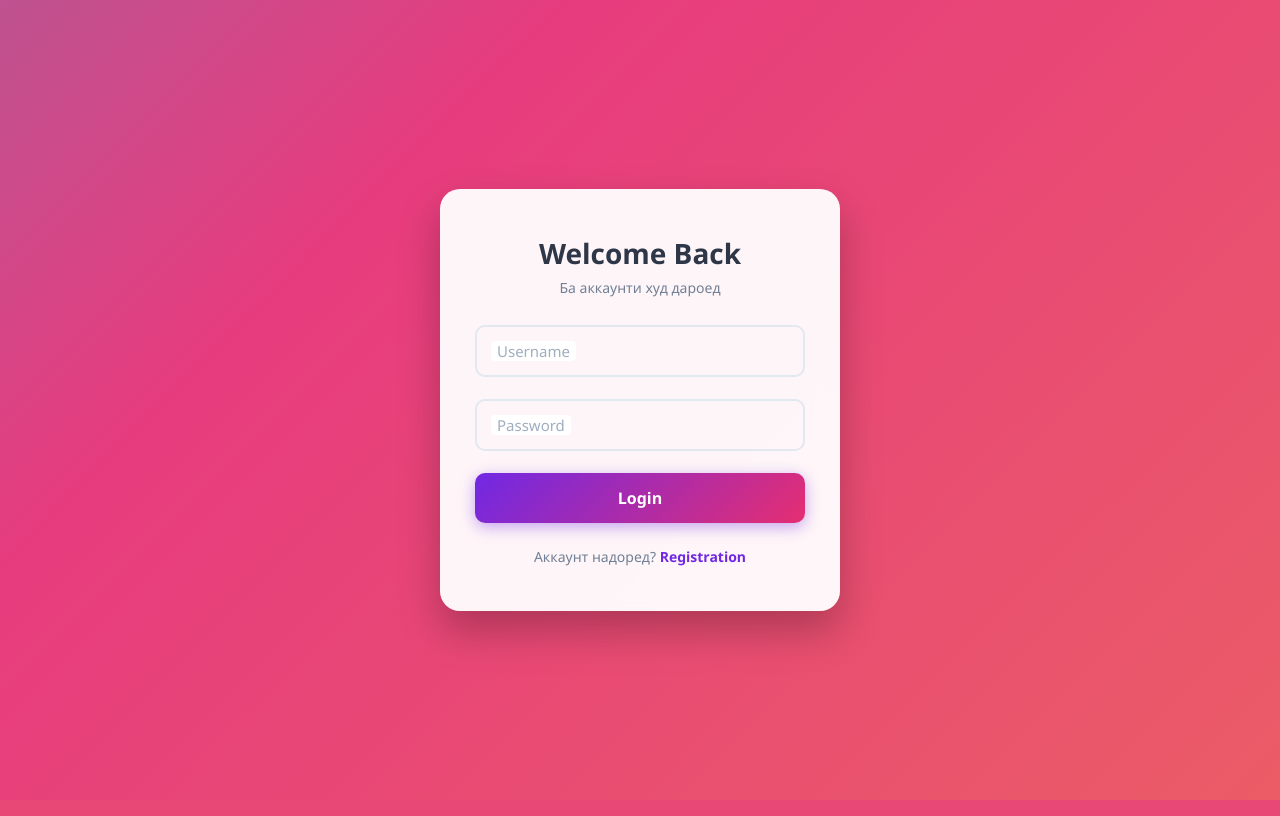
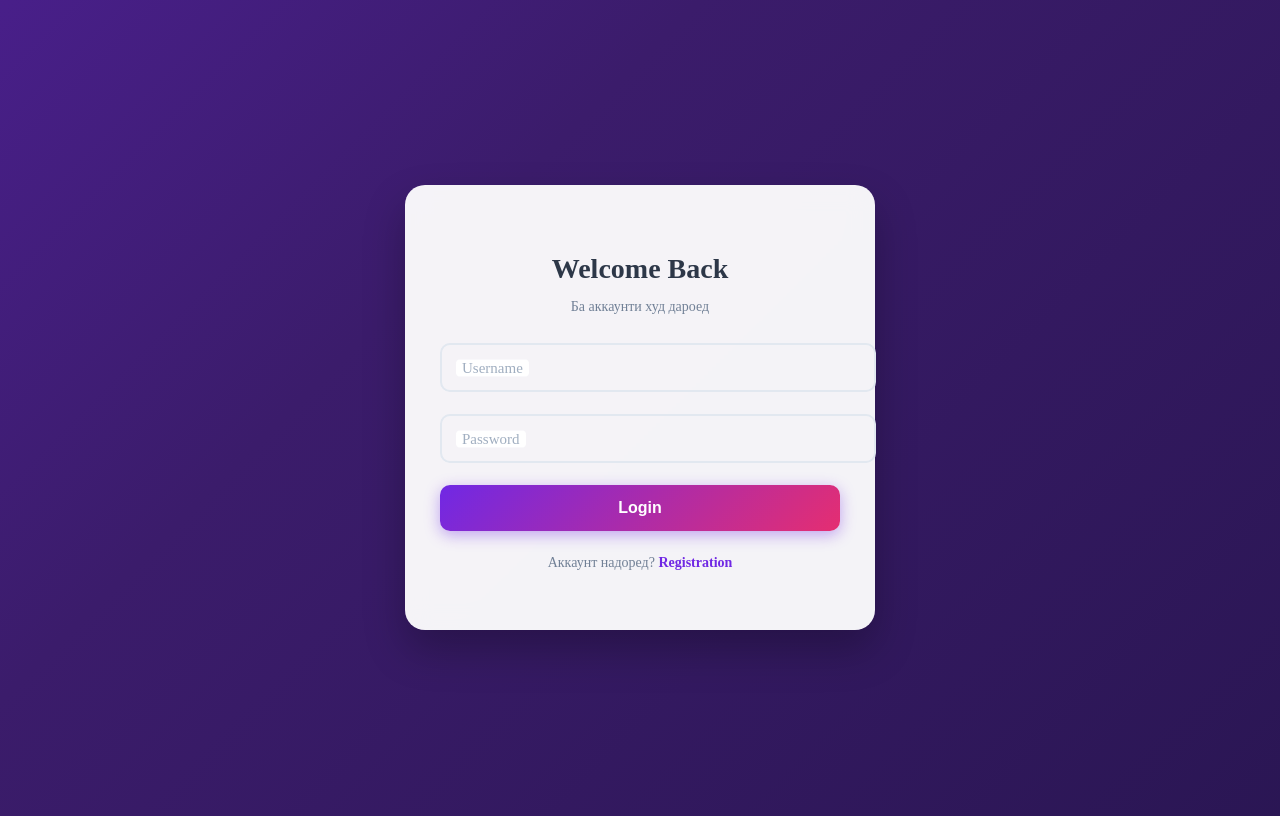
Before and after one commit to xantreez/my-flask-app, a Flask app: page / in a window 1280 px wide. Run offline with Flask 3, Linux system fonts and the light colour scheme.

Commit message:
update css styles

```diff
--- a/static/style.css
+++ b/static/style.css
@@ -1,3 +1,4 @@
+Style · CSS
 * {
     margin: 0;
     padding: 0;
@@ -7,9 +8,9 @@
 
 /* ---------------- BACKGROUND ANIMATION ---------------- */
 body {
-    background: linear-gradient(-45deg, #ee7752, #e73c7e, #23a6d5, #23d5ab);
+    background: linear-gradient(-45deg, #1a103d, #3b1c6b, #7028e4, #e52e71);
     background-size: 400% 400%;
-    animation: gradientBG 16s ease infinite;
+    animation: gradientBG 18s ease infinite;
     min-height: 100vh;
     display: flex;
     flex-direction: column;
```
